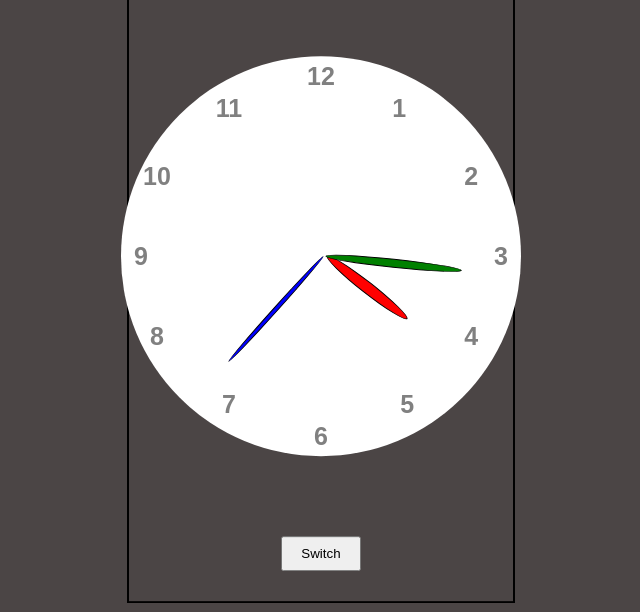
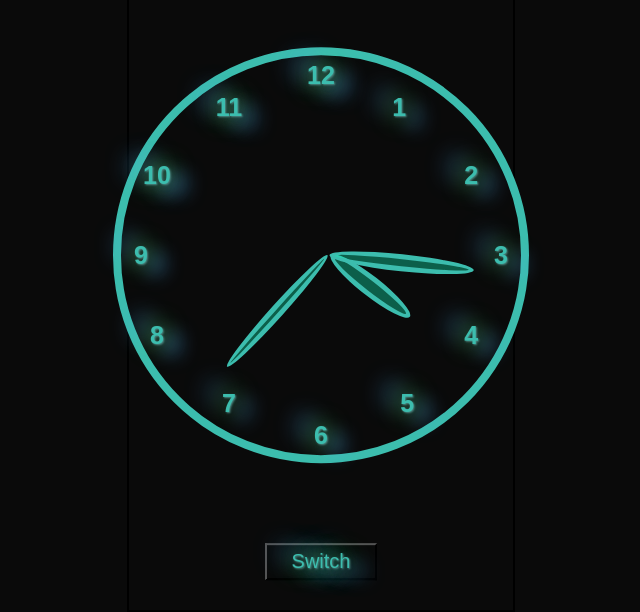
Before and after one commit to yakuza16/Clock, a plain HTML site: page index.html in a window 1280 px wide. Shown: the part 220-832 px from the top of the page, without its empty margins (319-959 px from the left). Drawn offline with nearby package versions, Linux system fonts and the light colour scheme; files that its build step writes are made by us from their sources.

Commit message:
neon colors

```diff
--- a/style.scss
+++ b/style.scss
@@ -1,5 +1,13 @@
-$main-theme: #4b4545;
-$font-color: gray;
+$main-theme: #0a0a0a;
+$font-color: #3cbdae;
+
+@mixin neon-light-font {
+  color: $font-color;
+  background-color: $main-theme;
+  text-shadow: 1px 1px 2px rgba(77, 138, 133, 1),
+    0px 0px 25px rgba(100, 255, 97, 1), -15px -9px 25px rgba(79, 170, 255, 1),
+    15px 9px 20px rgba(79, 170, 255, 1);
+}
 
 *,
 *::after,
@@ -15,7 +23,6 @@ body {
   height: 100vh;
   overflow: hidden;
   font-family: inherit;
-  color: $font-color;
 }
 
 .wrapper {
@@ -41,6 +48,7 @@ body {
 
     .container-title {
       font-size: 30px;
+      @include neon-light-font;
     }
 
     .clock-wrapper {
@@ -59,7 +67,7 @@ body {
         transition: opacity 1s;
         font-size: 45px;
         font-weight: bold;
-        -webkit-box-reflect: below 0 linear-gradient(transparent, blue);
+        @include neon-light-font;
 
         &--active {
           top: 50%;
@@ -72,11 +80,12 @@ body {
         margin: 30px;
         width: 400px;
         height: 400px;
-        background-color: #fff;
         border-radius: 50%;
         position: relative;
         transition: opacity 0.5s ease-in-out;
         animation: showClock 0.5s ease-in-out 1;
+        @include neon-light-font;
+        border: 8px solid $font-color;
 
         &--hidden {
           opacity: 0;
@@ -89,28 +98,26 @@ body {
           top: 50%;
           left: 50%;
           transform-origin: top;
-          border-radius: 50%;
-          border: 1px solid black;
+          border-radius: 90%;
+          border: 5px solid $font-color;
+          background-color: #12ebb460;
         }
 
         &__hours-hand {
           width: 10px;
-          height: 100px;
-          background-color: red;
+          height: 90px;
           transform: rotate(180deg);
         }
 
         &__minutes-hand {
           width: 7px;
           height: 135px;
-          background-color: green;
           transform: rotate(180deg);
         }
 
         &__seconds-hand {
           width: 3px;
           height: 140px;
-          background-color: blue;
           transform: rotate(180deg);
         }
 
@@ -189,8 +196,10 @@ body {
       margin: 30px 0;
 
       &__button {
-        padding: 8px 18px;
+        padding: 5px 25px;
         cursor: pointer;
+        @include neon-light-font;
+        font-size: 20px;
       }
     }
   }
```
